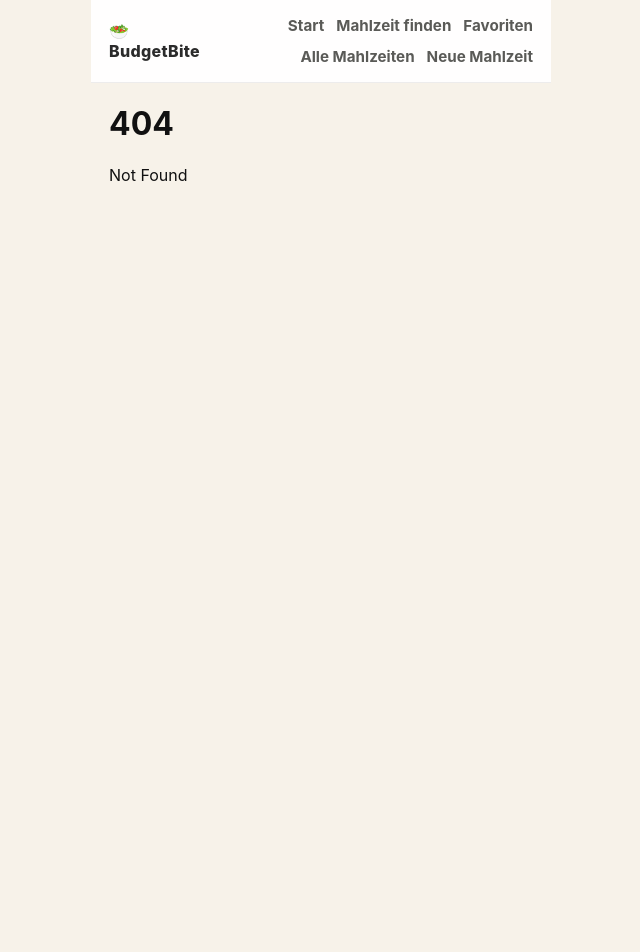
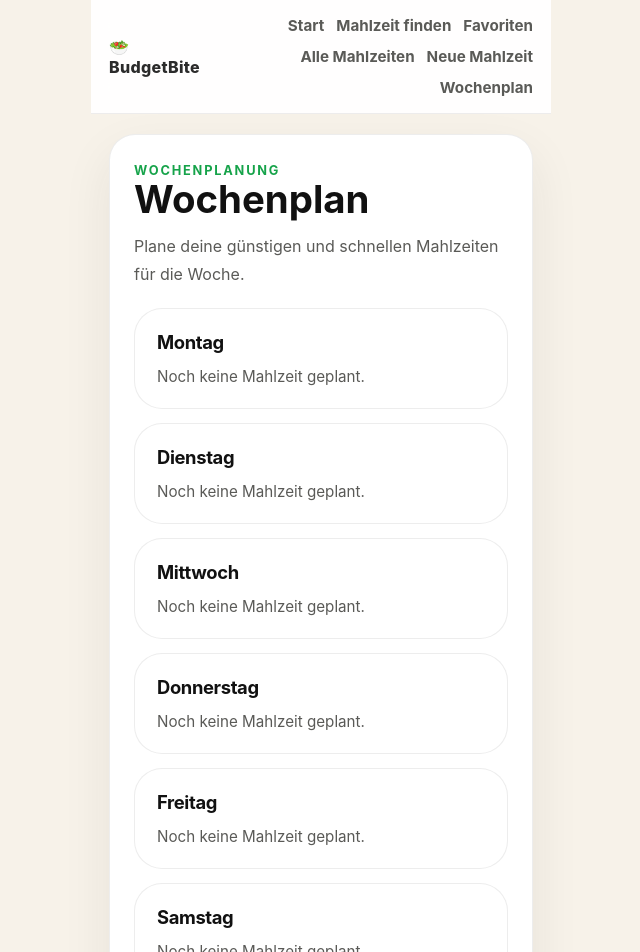
Before and after one commit to Maaru43/budgetbite, a SvelteKit app: page /planner in a window 1280 px wide. Before the commit this address had no page. Shown: the top 952 px of the page, without its empty margins (319-959 px from the left). Before the commit the page ends 800 px from the top, so only its background shows below. Built offline with nearby package versions, Linux system fonts and the light colour scheme.

Commit message:
Add weekly planner page

```diff
--- a/src/routes/+layout.svelte
+++ b/src/routes/+layout.svelte
@@ -16,6 +16,7 @@
    <a href="/favorites">Favoriten</a>
    <a href="/meals">Alle Mahlzeiten</a>
    <a href="/meals/new">Neue Mahlzeit</a>
+   <a href="/planner">Wochenplan</a>
   </div>
  </nav>
 
--- /dev/null
+++ b/src/routes/planner/+page.svelte
@@ -0,0 +1,50 @@
+<script>
+  const days = [
+    'Montag',
+    'Dienstag',
+    'Mittwoch',
+    'Donnerstag',
+    'Freitag',
+    'Samstag',
+    'Sonntag'
+  ];
+</script>
+
+<section class="page-card">
+  <span class="eyebrow">Wochenplanung</span>
+
+  <h1 class="section-title">Wochenplan</h1>
+
+  <p class="section-subtitle">
+    Plane deine günstigen und schnellen Mahlzeiten für die Woche.
+  </p>
+
+  <div class="meals-grid planner-grid">
+    {#each days as day}
+      <article class="card planner-day">
+        <h2 class="card-title">{day}</h2>
+        <p class="card-meta">Noch keine Mahlzeit geplant.</p>
+      </article>
+    {/each}
+  </div>
+
+  <div class="page-actions">
+    <a class="primary-button" href="/find">Mahlzeit finden</a>
+    <a class="secondary-button" href="/meals">Alle Mahlzeiten</a>
+  </div>
+</section>
+
+<style>
+  .planner-grid {
+    margin-top: 20px;
+  }
+
+  .planner-day {
+    display: grid;
+    gap: 8px;
+  }
+
+  .planner-day h2 {
+    margin: 0;
+  }
+</style>
```
